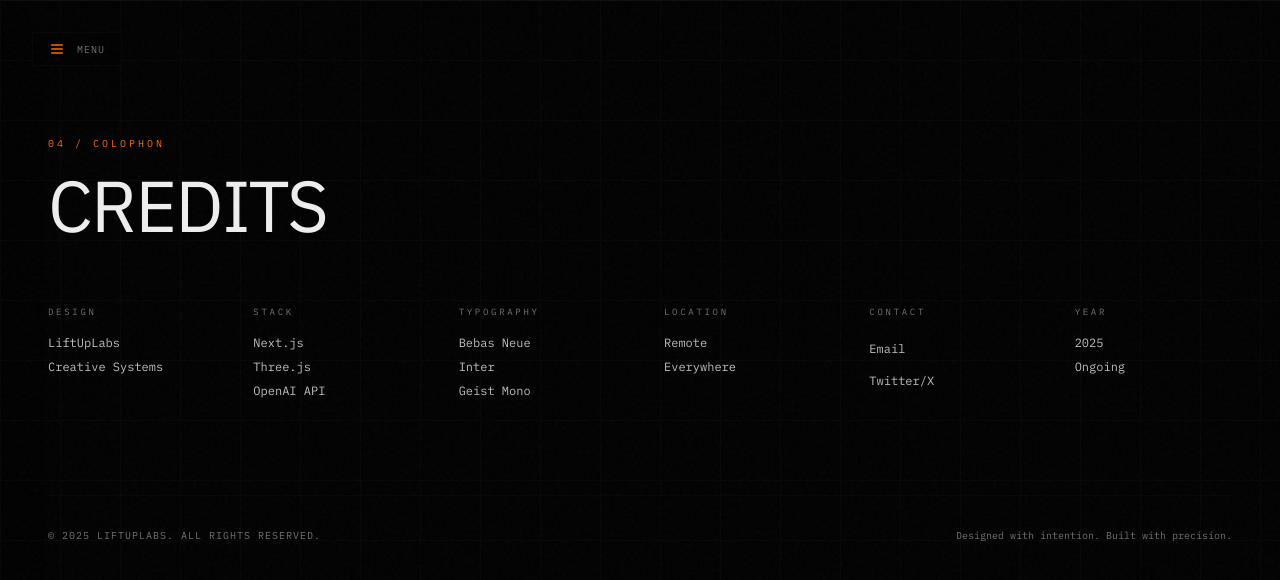
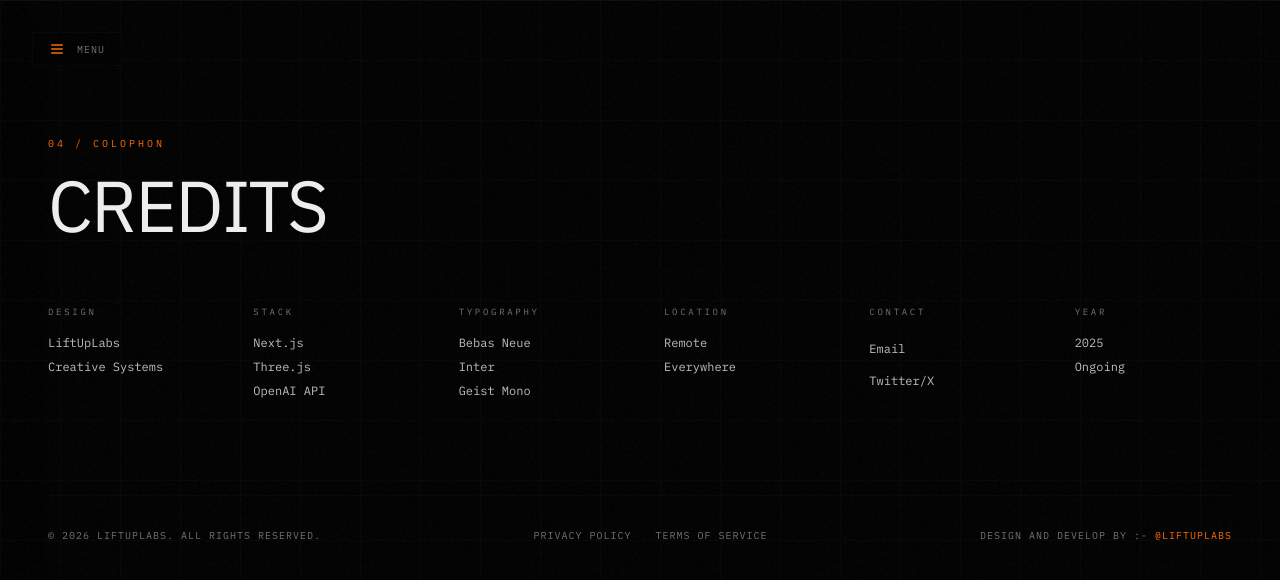
Before and after one commit to devabokare/liftuplabs-main, a Next.js app: page /colophon in a window 1280 px wide. Shown: the top 580 px of the page. Built offline with nearby package versions, Linux system fonts and the light colour scheme.

Commit message:
feat: update footer copyright and credits

```diff
--- a/components/colophon-section.tsx
+++ b/components/colophon-section.tsx
@@ -158,9 +158,15 @@ export function ColophonSection() {
         className="mt-24 pt-8 border-t border-border/20 flex flex-col md:flex-row md:items-center md:justify-between gap-4"
       >
         <p className="font-mono text-[10px] text-muted-foreground uppercase tracking-widest">
-          © 2025 LiftUpLabs. All rights reserved.
+          © 2026 LIFTUPLABS. All rights reserved.
         </p>
-        <p className="font-mono text-[10px] text-muted-foreground">Designed with intention. Built with precision.</p>
+        <div className="flex items-center gap-6">
+          <a href="#" className="font-mono text-[10px] text-muted-foreground hover:text-accent transition-colors uppercase tracking-widest">Privacy Policy</a>
+          <a href="#" className="font-mono text-[10px] text-muted-foreground hover:text-accent transition-colors uppercase tracking-widest">Terms of Service</a>
+        </div>
+        <p className="font-mono text-[10px] text-muted-foreground uppercase tracking-widest">
+          Design and develop by :- <span className="text-accent">@LIFTUPLABS</span>
+        </p>
       </div>
     </section>
   )
```
